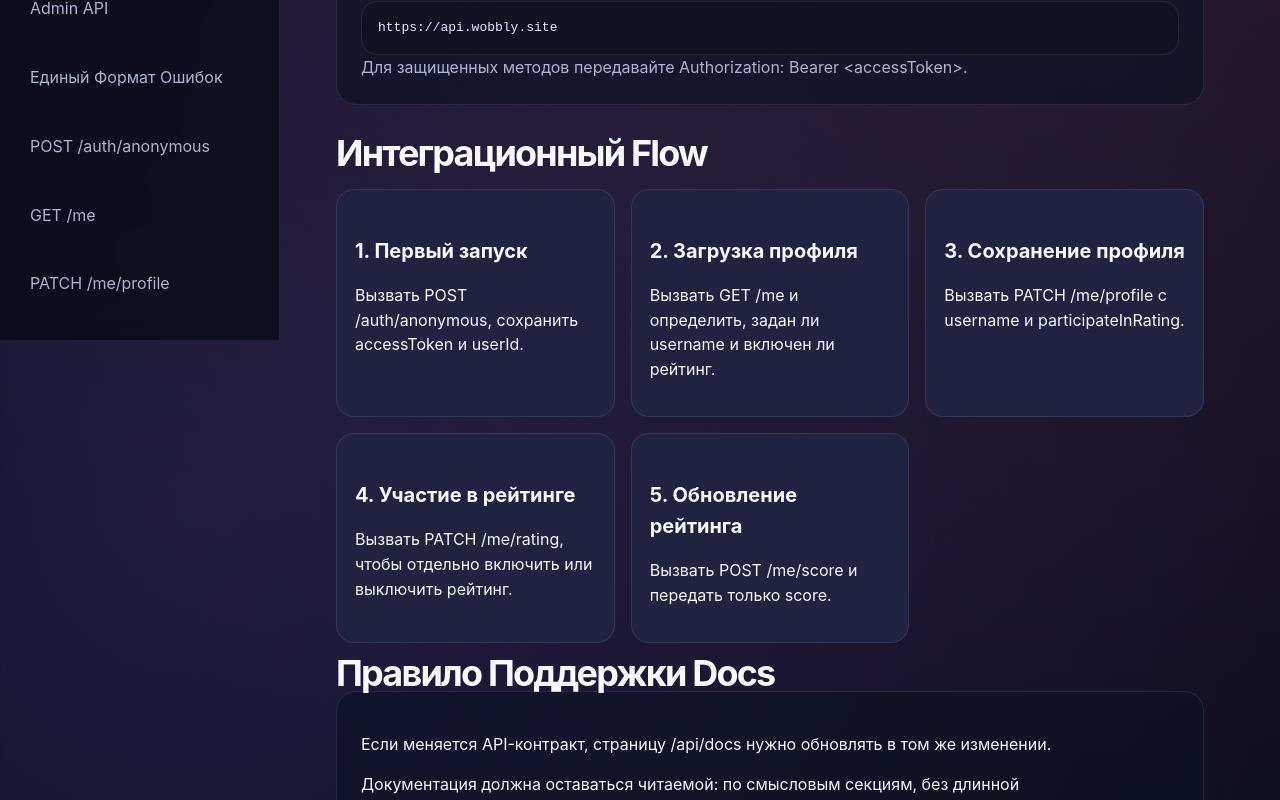
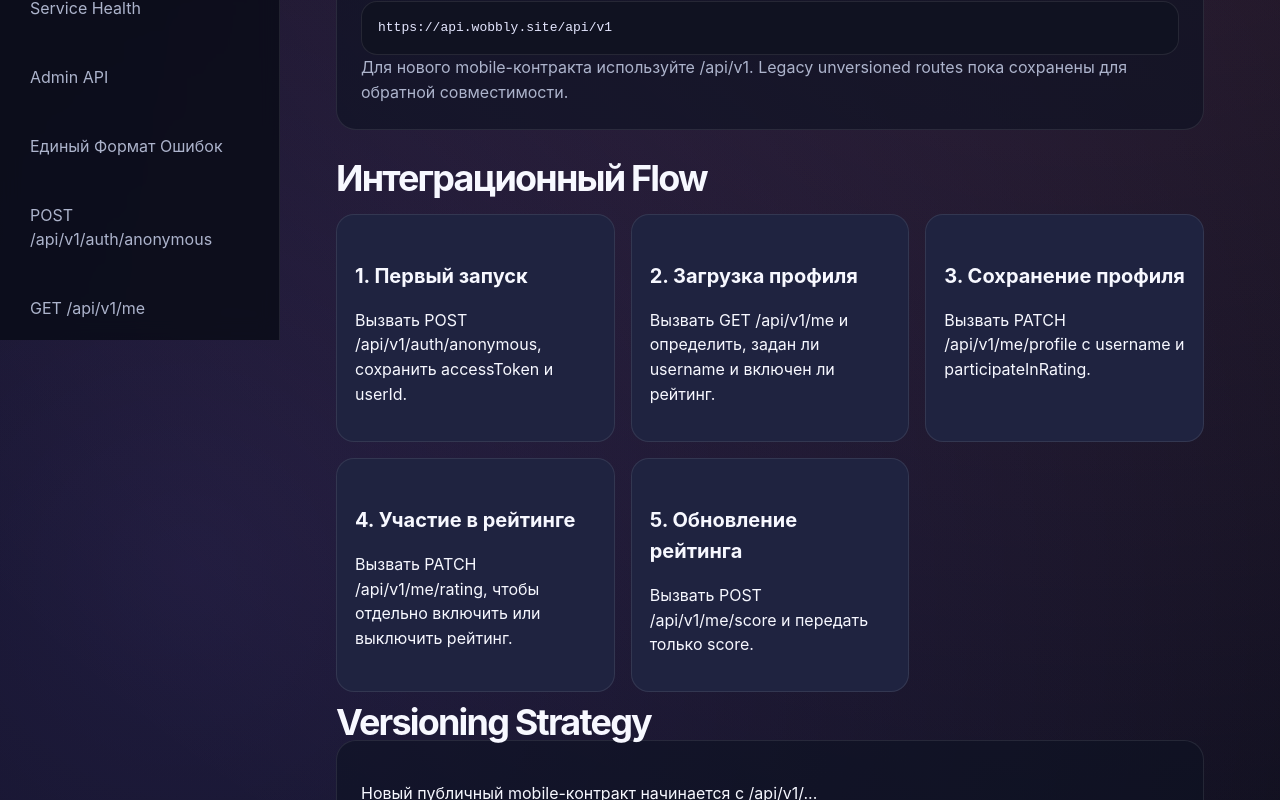
Before and after one commit to KlemeshovS/front, a Vue app: page /api/docs in a window 1280 px wide. Shown: the part 460-1260 px from the top of the page. Built offline with nearby package versions, Linux system fonts and the light colour scheme.

Commit message:
feat(api): add public v1 compatibility layer

```diff
--- a/src/features/docs/content.ts
+++ b/src/features/docs/content.ts
@@ -28,9 +28,9 @@ export const docsSections: DocsSection[] = [
     title: "Base URL",
     cards: [
       {
-        response: "https://api.wobbly.site",
+        response: "https://api.wobbly.site/api/v1",
         muted:
-          "Для защищенных методов передавайте Authorization: Bearer <accessToken>.",
+          "Для нового mobile-контракта используйте /api/v1. Legacy unversioned routes пока сохранены для обратной совместимости.",
       },
     ],
   },
@@ -40,23 +40,37 @@ export const docsSections: DocsSection[] = [
     quickGrid: [
       {
         title: "1. Первый запуск",
-        body: "Вызвать POST /auth/anonymous, сохранить accessToken и userId.",
+        body: "Вызвать POST /api/v1/auth/anonymous, сохранить accessToken и userId.",
       },
       {
         title: "2. Загрузка профиля",
-        body: "Вызвать GET /me и определить, задан ли username и включен ли рейтинг.",
+        body: "Вызвать GET /api/v1/me и определить, задан ли username и включен ли рейтинг.",
       },
       {
         title: "3. Сохранение профиля",
-        body: "Вызвать PATCH /me/profile с username и participateInRating.",
+        body: "Вызвать PATCH /api/v1/me/profile с username и participateInRating.",
       },
       {
         title: "4. Участие в рейтинге",
-        body: "Вызвать PATCH /me/rating, чтобы отдельно включить или выключить рейтинг.",
+        body: "Вызвать PATCH /api/v1/me/rating, чтобы отдельно включить или выключить рейтинг.",
       },
       {
         title: "5. Обновление рейтинга",
-        body: "Вызвать POST /me/score и передать только score.",
+        body: "Вызвать POST /api/v1/me/score и передать только score.",
+      },
+    ],
+  },
+  {
+    id: "versioning",
+    title: "Versioning Strategy",
+    cards: [
+      {
+        paragraphs: [
+          "Новый публичный mobile-контракт начинается с /api/v1/...",
+          "Старые unversioned routes пока остаются доступными, чтобы не сломать уже выпущенных клиентов.",
+          "Все обратно совместимые изменения можно добавлять в v1.",
+          "Любое несовместимое изменение должно идти только через новый namespace вроде /api/v2/... с отдельным migration window для клиентов.",
+        ],
       },
     ],
   },
@@ -131,12 +145,12 @@ export const docsSections: DocsSection[] = [
   },
   {
     id: "auth-anonymous",
-    title: "POST /auth/anonymous",
+    title: "POST /api/v1/auth/anonymous",
     cards: [
       {
         method: "POST",
         badgeClass: "post",
-        path: "/auth/anonymous",
+        path: "/api/v1/auth/anonymous",
         paragraphs: ["Создает anonymous user и возвращает bearer token."],
         request: "{}",
         response: `{
@@ -149,12 +163,12 @@ export const docsSections: DocsSection[] = [
   },
   {
     id: "me",
-    title: "GET /me",
+    title: "GET /api/v1/me",
     cards: [
       {
         method: "GET",
         badgeClass: "get",
-        path: "/me",
+        path: "/api/v1/me",
         headers: "Authorization: Bearer <accessToken>",
         response: `{
   "id": 26,
@@ -166,12 +180,12 @@ export const docsSections: DocsSection[] = [
   },
   {
     id: "profile",
-    title: "PATCH /me/profile",
+    title: "PATCH /api/v1/me/profile",
     cards: [
       {
         method: "PATCH",
         badgeClass: "patch",
-        path: "/me/profile",
+        path: "/api/v1/me/profile",
         headers: `Authorization: Bearer <accessToken>
 Content-Type: application/json`,
         request: `{
@@ -193,12 +207,12 @@ Content-Type: application/json`,
   },
   {
     id: "rating",
-    title: "PATCH /me/rating",
+    title: "PATCH /api/v1/me/rating",
     cards: [
       {
         method: "PATCH",
         badgeClass: "patch",
-        path: "/me/rating",
+        path: "/api/v1/me/rating",
         headers: `Authorization: Bearer <accessToken>
 Content-Type: application/json`,
         request: `{
@@ -214,12 +228,12 @@ Content-Type: application/json`,
   },
   {
     id: "score",
-    title: "POST /me/score",
+    title: "POST /api/v1/me/score",
     cards: [
       {
         method: "POST",
         badgeClass: "post",
-        path: "/me/score",
+        path: "/api/v1/me/score",
         headers: `Authorization: Bearer <accessToken>
 Content-Type: application/json`,
         request: `{
@@ -241,13 +255,13 @@ Content-Type: application/json`,
       {
         method: "GET",
         badgeClass: "get",
-        path: "/leaderboard/top?limit=100",
+        path: "/api/v1/leaderboard/top?limit=100",
         paragraphs: ["Возвращает только пользователей с score >= 0."],
       },
       {
         method: "GET",
         badgeClass: "get",
-        path: "/leaderboard/bottom?limit=100",
+        path: "/api/v1/leaderboard/bottom?limit=100",
         paragraphs: ["Возвращает только пользователей с score < 0."],
       },
     ],
```
